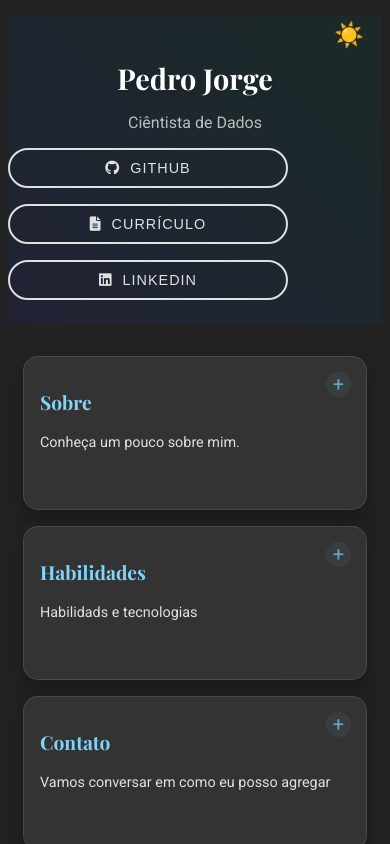
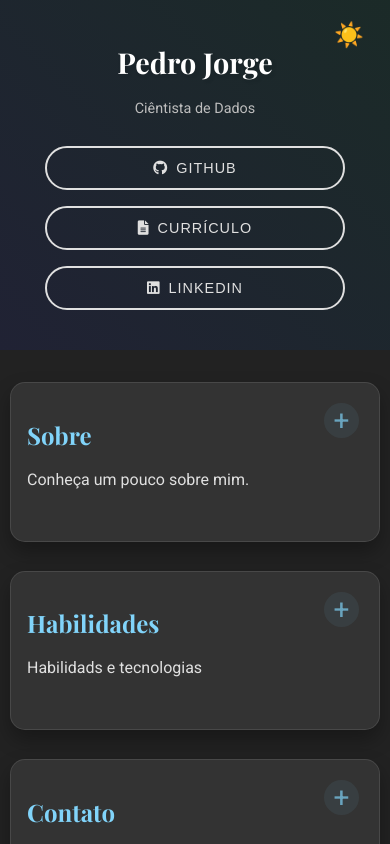
Before and after one commit to pedrojorge1559/pedrojorge1559.github.io, a plain HTML site: page index.html in a window 390 px wide. Drawn offline with nearby package versions, Linux system fonts and the light colour scheme.

Commit message:
Update index.html

```diff
--- a/index.html
+++ b/index.html
@@ -21,13 +21,17 @@
         .container {
             max-width: 1200px;
             margin: 0 auto;
-            padding: 2rem;
+            padding: 1rem;
+            overflow-x: hidden;
+            width: 100%;
+            box-sizing: border-box;
         }
         header {
             text-align: center;
             padding: 1.5rem 0;
             position: relative;
             overflow: hidden;
+            width: 100%;
         }
         header::before {
             content: '';
@@ -57,8 +61,12 @@
         .menu {
             display: flex;
             justify-content: center;
+            align-items: center;
             gap: 1.5rem;
-            margin-top: 1rem;
+            margin: 1rem auto;
+            padding: 0;
+            width: 100%;
+            box-sizing: border-box;
         }
         .menu-button {
             background-color: transparent;
@@ -74,6 +82,9 @@
             letter-spacing: 1px;
             position: relative;
             overflow: hidden;
+            display: inline-flex;
+            align-items: center;
+            justify-content: center;
         }
         .menu-button::before {
             content: '';
@@ -117,12 +128,15 @@
             transition: all 0.8s cubic-bezier(0.34, 1.56, 0.64, 1);
             position: relative;
             cursor: pointer;
-            min-height: 150px;
+            min-height: 120px;
             transform-style: preserve-3d;
             backface-visibility: hidden;
             transform-origin: center;
             backdrop-filter: blur(10px);
             border: 1px solid rgba(255, 255, 255, 0.1);
+            height: auto;
+            margin-bottom: 1rem;
+            overflow: hidden;
         }
 
         .card.expandido {
@@ -273,6 +287,7 @@
             .content {
                 grid-template-columns: 1fr;
                 gap: 1rem;
+                padding: 0 10px;
             }
 
             .card {
@@ -280,81 +295,75 @@
             }
 
             .card.expandido {
-                min-height: 300px;
                 position: fixed;
                 top: 50%;
                 left: 50%;
                 transform: translate(-50%, -50%);
-                width: calc(100% - 2rem);
+                width: 90%;
                 height: auto;
-                max-height: 90vh;
+                max-height: 80vh;
                 overflow-y: auto;
+                margin: 0;
+                padding: 1.5rem;
                 z-index: 1000;
             }
 
             .menu {
                 flex-direction: column;
-                gap: 1rem;
+                width: 100%;
+                padding: 0;
+                margin: 1rem auto;
             }
 
             .menu-button {
-                width: 100%;
-                max-width: 280px;
+                width: 80%;
+                max-width: 300px;
+                margin: 0.5rem auto;
+                display: flex;
+                justify-content: center;
+                align-items: center;
+                text-align: center;
             }
-            .expanded-view::before {
-                content: '';
-                position: fixed;
-                top: 0;
-                left: 0;
-                right: 0;
-                bottom: 0;
-                background: rgba(0, 0, 0, 0.5);
-                z-index: 999;
+
+            .menu-button i {
+                margin-right: 8px;
+                display: inline-flex;
+                align-items: center;
             }
         }
 
         @media (max-width: 480px) {
             h1 {
                 font-size: 1.8rem;
+                margin-bottom: 0.3rem;
             }
 
-            .container {
-                padding: 1rem 0.5rem;
+            .subtitle {
+                font-size: 0.9rem;
+                margin-bottom: 0.8rem;
             }
 
             .card {
                 padding: 1rem;
+                margin-bottom: 0.8rem;
             }
 
-            .card h2 {
-                font-size: 1.2rem;
-            }
-
-            .card p {
-                font-size: 0.9rem;
-            }
-
-            .card::after {
-                top: 15px;
-                right: 15px;
-                font-size: 20px;
-                width: 25px;
-                height: 25px;
-                line-height: 25px;
-            }
-
-            .projeto-btn {
-                width: 100%;
-                justify-content: center;
+            .card.expandido {
+                width: 95%;
+                padding: 1rem;
             }
 
             .conteudo-expandido {
+                padding: 0.5rem;
+            }
+
+            .menu-button {
+                padding: 8px 16px;
                 font-size: 0.9rem;
             }
 
             .menu-button {
-                font-size: 0.9rem;
-                padding: 10px 20px;
+                width: 90%;
             }
         }
 
@@ -374,19 +383,16 @@
 
         @media (min-width: 1920px) {
             .container {
-                max-width: 1600px;
+                max-width: 1800px;
             }
 
-            h1 {
-                font-size: 4rem;
-            }
-
-            .subtitle {
-                font-size: 1.4rem;
+            .content {
+                grid-template-columns: repeat(2, 1fr);
+                gap: 2rem;
             }
 
             .card {
-                padding: 2.5rem;
+                padding: 2rem;
             }
         }
 
@@ -441,6 +447,124 @@
 
         .dark-mode .projeto-btn:hover {
             background-color: #357abd;
+        }
+
+        body {
+            max-width: 100vw;
+            overflow-x: hidden;
+        }
+
+        @media (hover: none) {
+            .card:not(.expandido):hover {
+                transform: none;
+            }
+
+            .menu-button:hover {
+                transform: none;
+            }
+        }
+
+        @media (max-width: 768px) {
+            .card::after {
+                width: 35px;
+                height: 35px;
+                line-height: 35px;
+                font-size: 28px;
+            }
+        }
+
+        @media (max-width: 768px) {
+            .container {
+                padding: 0;
+            }
+        }
+
+        .menu {
+            display: flex;
+            justify-content: center;
+            align-items: center;
+            gap: 1.5rem;
+            margin: 1rem auto;
+            padding: 0;
+            width: 100%;
+            max-width: 100%;
+            box-sizing: border-box;
+        }
+
+        .menu-button {
+            background-color: transparent;
+            color: #2c3e50;
+            border: 2px solid #2c3e50;
+            border-radius: 30px;
+            padding: 12px 24px;
+            font-size: 1rem;
+            font-weight: 500;
+            cursor: pointer;
+            transition: all 0.3s ease;
+            text-transform: uppercase;
+            letter-spacing: 1px;
+            position: relative;
+            overflow: hidden;
+            display: inline-flex;
+            align-items: center;
+            justify-content: center;
+        }
+
+        @media (max-width: 768px) {
+            .menu {
+                flex-direction: column;
+                width: 100%;
+                padding: 0;
+                margin: 1rem auto;
+                gap: 1rem;
+            }
+
+            .menu-button {
+                width: 85%;
+                max-width: 300px;
+                margin: 0 auto;
+                padding: 12px 0;
+                display: flex;
+                justify-content: center;
+                align-items: center;
+            }
+
+            .menu-button i {
+                margin-right: 8px;
+            }
+        }
+
+        @media (max-width: 480px) {
+            .menu {
+                width: 100%;
+                padding: 0;
+            }
+
+            .menu-button {
+                width: 85%;
+                font-size: 0.9rem;
+            }
+        }
+
+        header {
+            text-align: center;
+            padding: 1.5rem 0;
+            position: relative;
+            overflow: hidden;
+            width: 100%;
+            display: flex;
+            flex-direction: column;
+            align-items: center;
+        }
+
+        .container {
+            width: 100%;
+            max-width: 1200px;
+            margin: 0 auto;
+            box-sizing: border-box;
+            display: flex;
+            flex-direction: column;
+            align-items: center;
         }
     </style>
 </head>
@@ -596,13 +720,11 @@
 
         document.querySelectorAll('.card').forEach(card => {
             card.addEventListener('click', function(e) {
+                const isMobile = window.innerWidth <= 768;
                 const rect = card.getBoundingClientRect();
-                const isButton = (
-                    e.clientX >= rect.right - 50 &&
-                    e.clientX <= rect.right - 20 &&
-                    e.clientY >= rect.top + 20 &&
-                    e.clientY <= rect.top + 50
-                );
+                const isButton = isMobile ?
+                    (e.clientX >= rect.right - 60 && e.clientX <= rect.right - 15) :
+                    (e.clientX >= rect.right - 50 && e.clientX <= rect.right - 20);
 
                 const content = document.querySelector('.content');
 
@@ -680,6 +802,25 @@
         });
 
         document.querySelector('.content').classList.add('grid-view');
+
+        document.addEventListener('touchmove', function(e) {
+            if (document.querySelector('.expanded-view')) {
+                const expandedCard = document.querySelector('.card.expandido');
+                if (!expandedCard.contains(e.target)) {
+                    e.preventDefault();
+                }
+            }
+        }, { passive: false });
+
+        document.addEventListener('click', function(e) {
+            const expandedCard = document.querySelector('.card.expandido');
+            if (expandedCard && !expandedCard.contains(e.target)) {
+                const content = document.querySelector('.content');
+                expandedCard.classList.remove('expandido');
+                content.classList.remove('expanded-view');
+                content.classList.add('grid-view');
+            }
+        });
     </script>
 </body>
 </html>
```
